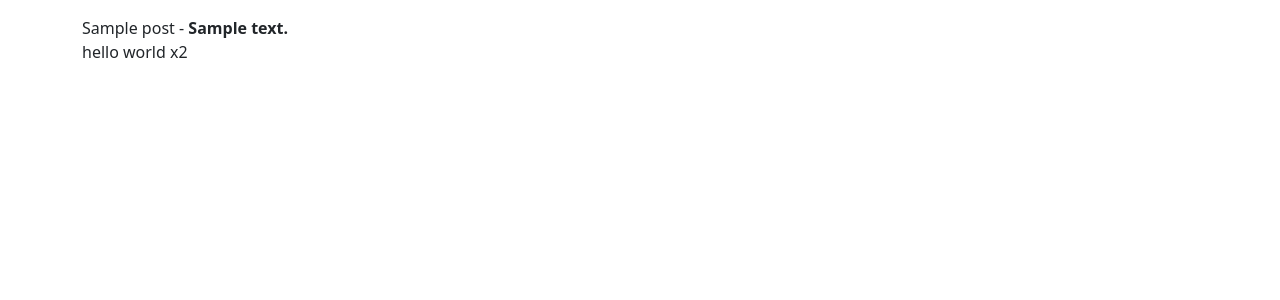
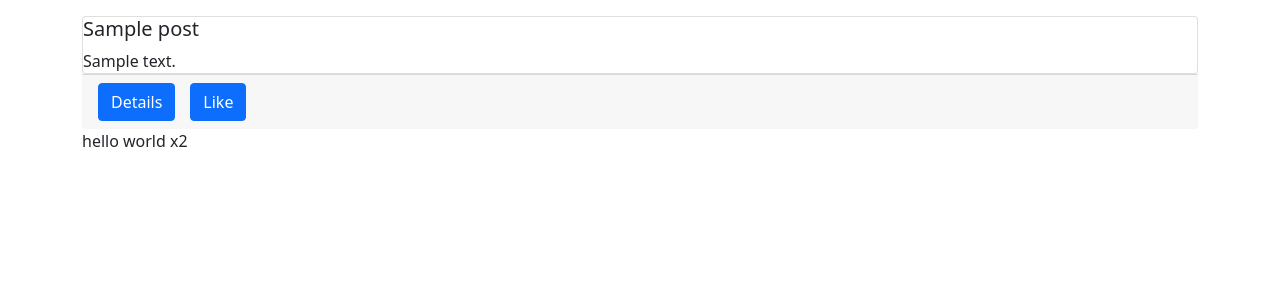
Before and after one commit to Nali0484/SENG2045_Assignment3, a Django app: page / in a window 1280 px wide. Shown: the top 300 px of the page. Run offline with Django 5.2, Linux system fonts and the light colour scheme; tables that the repository leaves empty hold one stand-in row (values such as "Sample post"); some libraries are stand-ins or nearby versions.

Commit message:
Style posts using Bootstrap cards and layout

```diff
--- a/posts/static/posts/main.js
+++ b/posts/static/posts/main.js
@@ -27,7 +27,22 @@ $.ajax({
             console.log(data)
             data.forEach(el => {
                 postsBox.innerHTML += `
-                    ${el.title} - <b>${el.body}</b><br>
+                    <div class="card mb-2>
+                        <div class="card-body">
+                            <h5 class="card-title">${el.title}</h5>
+                            <p class="card-text">${el.body}</p>
+                        </div>
+                        <div class="card-footer">
+                            <div class="row">
+                                <div class="col-1">
+                                    <a href="#" class="btn btn-primary">Details</a>
+                                </div>
+                                <div class="col-1">
+                                    <a href="#" class="btn btn-primary">Like</a>
+                                </div>
+                            </div>
+                        </div>
+                    </div>
                 `
             });
         }, 100)
--- a/posts/templates/posts/main.html
+++ b/posts/templates/posts/main.html
@@ -13,7 +13,7 @@ posts
     {% comment %} {% for obj in qs %}
         {{obj.title}} - {{obj.body}} <br>
     {% endfor %} {% endcomment %}
-    <div id="spinner-box">
+    <div id="spinner-box" class="text-center">
         <div class="spinner-border" role="status"></div>
     </div>
     <div id="posts-box"></div>
```
